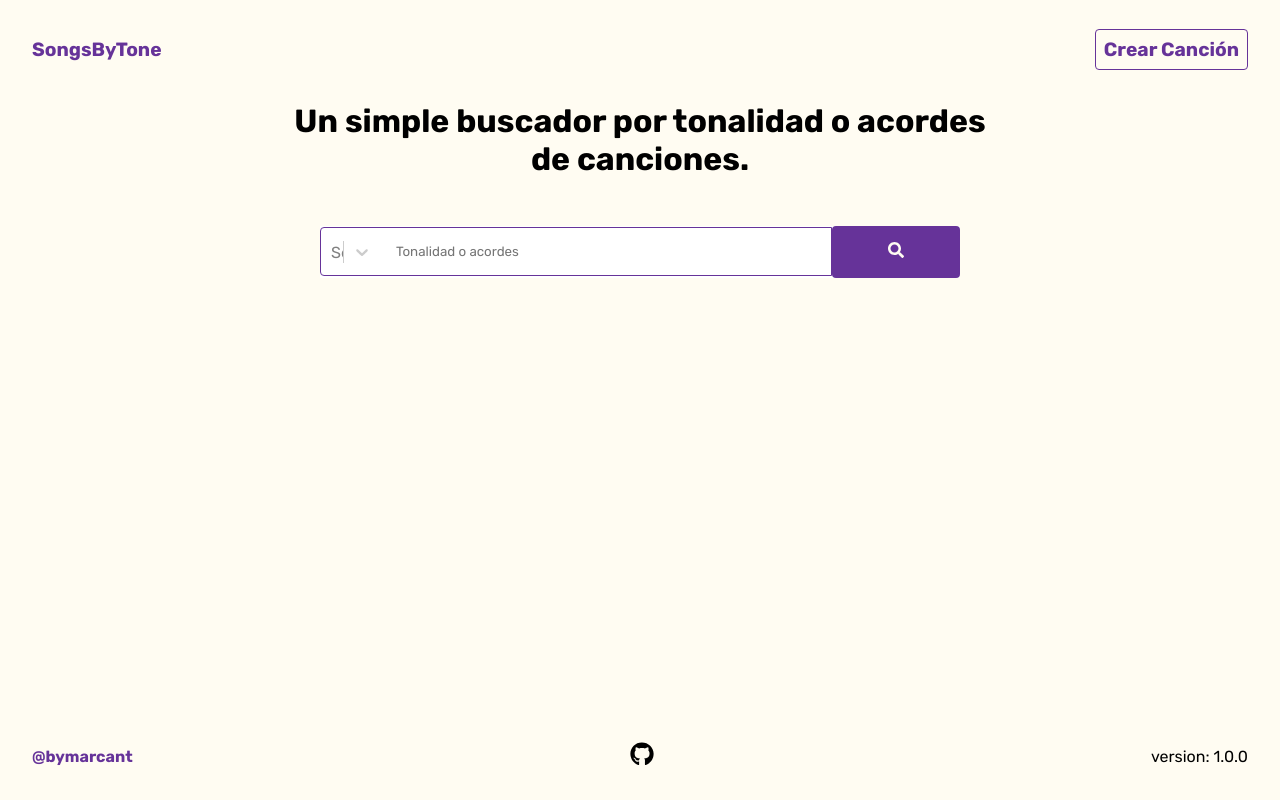
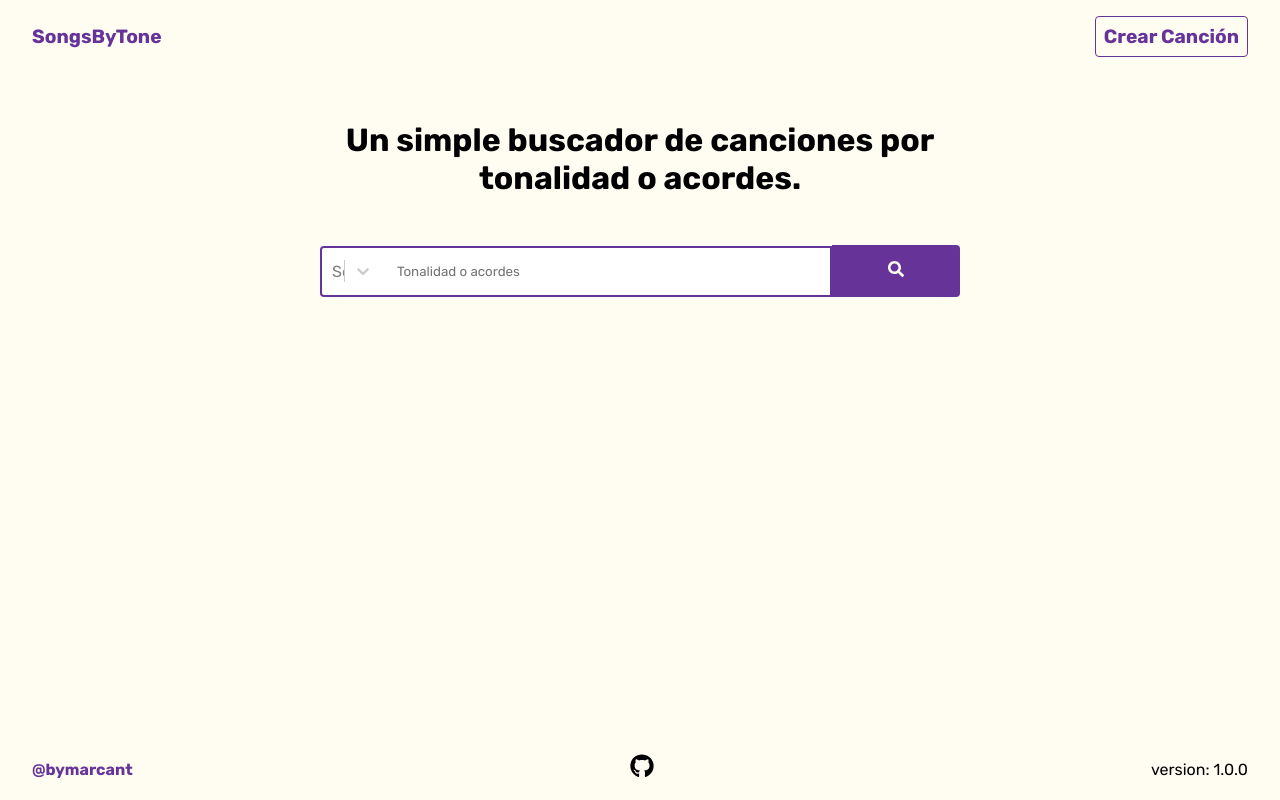
Before and after one commit to MarcAnt/songs-by-tone, a React (Create React App) app: page / in a window 1280 px wide. Built offline with nearby package versions, Linux system fonts and the light colour scheme; data requests are answered from the project's data file.

Commit message:
Preparando para refactorizar y documentar mas el codigo

```diff
--- a/src/Api/db.json
+++ b/src/Api/db.json
@@ -151,6 +151,30 @@
         "C"
       ],
       "id": 12
+    },
+    {
+      "name": "Otro Tema",
+      "chords": [
+        "Fm",
+        "A7",
+        "Dm",
+        "Am6"
+      ],
+      "tones": [
+        "E",
+        "Em"
+      ],
+      "id": 13
+    },
+    {
+      "name": "Con un tono y un acorde",
+      "chords": [
+        "Gm6"
+      ],
+      "tones": [
+        "E"
+      ],
+      "id": 14
     }
   ]
 }
--- a/src/GlobalStyles.ts
+++ b/src/GlobalStyles.ts
@@ -30,6 +30,12 @@ export const GlobalStyles = createGlobalStyle`
         overflow-x: hidden;
     }
 
+    .page {
+        min-height: 100vh;
+        display: flex;
+        flex-direction: column;
+        }
+
     a {
         color: var(--btnBgColor);
         text-decoration: none;
@@ -42,7 +48,6 @@ export const GlobalStyles = createGlobalStyle`
         padding: 1rem;
         font-weight: bold;
         border: none;
-        border-radius: 4px;
         cursor: pointer;
         font-size: 1rem;
         text-align: center;
@@ -99,7 +104,7 @@ export const GlobalStyles = createGlobalStyle`
 
     button:focus, input[type="submit"]:focus {
         /* border: 5px solid var(--btnBorder); */
-        box-shadow: 0 0 0 5px var(--btnBorder);
+        box-shadow: 0 0 0 2px var(--btnBorder);
     }
     button:active, input[type="submit"]:active {
         /* border: 5px solid var(--btnBorder); */
@@ -107,15 +112,18 @@ export const GlobalStyles = createGlobalStyle`
     }
     button:hover, input[type="submit"]:hover {
         /* border: 5px solid var(--btnBorder); */
-        box-shadow: 0 0 0 5px var(--btnBorder);
+        box-shadow: 0 0 0 2px var(--btnBorder);
     }
 
     .site-wrapper {
+
         display: flex;
-        justify-content: center;
-        align-content: center;
+        min-height: 100vh;
         flex-direction: column;
-        min-height: 100vh;
+    }
+
+    main {
+        flex-grow: 1;
     }
 
     .form-wrapper {
@@ -126,7 +134,6 @@ export const GlobalStyles = createGlobalStyle`
 
         section {
             flex: 50%;
-
             p {
                 padding-left: 2rem;
                 font-size: 2.5rem;
@@ -147,8 +154,10 @@ export const GlobalStyles = createGlobalStyle`
 
     .song-search-container {
 
-        height: 80vh;
-
+        /* height: 80vh; */
+        section {
+            padding-top: 2rem;
+        }
         section p {
             text-align: center;
             font-weight: bolder;
@@ -178,7 +187,7 @@ export const GlobalStyles = createGlobalStyle`
 
                 border-top-left-radius: 4px;
                 border-bottom-left-radius: 4px;
-                border: 0.5px solid var(--btnBgColor);
+                border: 2px solid var(--btnBgColor);
                 display: flex;
                 justify-content: center;
                 align-items: center;
@@ -279,7 +288,7 @@ export const GlobalStyles = createGlobalStyle`
         max-width: 1000px;
         min-width: 300px;
         /* min-height: 43vh; */
-        height: 44vh;
+        /* height: 44vh; */
         align-content: flex-start;
 
     }
@@ -339,8 +348,68 @@ export const GlobalStyles = createGlobalStyle`
             margin: 1.5rem;
         }
 
-        /* form {width: 100%} */
+        .form-wrapper{
+            section p {
+                font-size: 2rem;
+            }
+
+            form {
+                span,input[type="text"] {
+                    width: 80%;
+                }
+
+                span button[type="button"]{
+                    padding: 0 .2rem;
+                    font-size: .95rem;
+                }
+
+
+            }
+        }
     }
+
+
+
+
+    @media (max-width: 768px) {
+        .form-wrapper{
+            section p {
+                font-size: 1.5rem;
+            }
+
+            form {
+                span,input[type="text"] {
+                    width: 90%;
+                }
+
+            }
+        }
+    }
+
+
+    @media (max-width: 480px) {
+        .form-wrapper{
+            flex-direction: column;
+
+            section p {
+                font-size: 1rem;
+                text-align: center;
+                padding: 0;
+                margin: 0 auto;
+            }
+            section {
+                padding-top: 2rem;
+                flex:auto;
+            }
+
+            form {
+                flex: 100%;
+                width: 80%;
+            }
+
+        }
+    }
+
 
     @media (max-width: 379px) {
         button, input[type="submit"],input[type="text"] {
--- a/src/Pages/Home.tsx
+++ b/src/Pages/Home.tsx
@@ -5,13 +5,13 @@ import Error404 from "../Pages/Error404";
 
 const Home = () => {
   return (
-    <div>
+    <main>
       <Switch>
         <Route exact path="/" component={SongSearch} />
         <Route exact path="/create" component={SongForm} />
         <Route path="*" component={Error404} />
       </Switch>
-    </div>
+    </main>
   );
 };
 
--- a/src/components/ChordsInput.tsx
+++ b/src/components/ChordsInput.tsx
@@ -29,7 +29,7 @@ const ChordsInput: React.FC<Props> = ({
   const handleInput = (e: ChangeEvent<HTMLInputElement>) => {
     let currentValue = e.currentTarget.value;
     let charsRegx =
-      /:|;|"|'|{|}|&|%|@|!|`|~|=|_|<|>|(\*+)|(\?+)|([acdefghijklnopqrtuvwxyz])|([H-L])|([N-Z])|0/g;
+      /:|;|"|'|{|}|&|%|@|!|`|~|=|_|<|>|(\*+)|(\?+)|(\^+)|(\[+)|(\]+)|(\\+)|(\|+)|(\(+)|(\)+)|([acdefghijklnopqrtuvwxyz])|([H-L])|([N-Z])|0|\s/g;
     let separadoresRegx = /,|-|\./g;
 
     if (charsRegx.test(currentValue)) return;
@@ -80,6 +80,7 @@ const ChordsInput: React.FC<Props> = ({
   return (
     <>
       <span>
+        Acordes:
         {chords &&
           !formIsSubmited &&
           chords.map((chord, idx) => (
--- a/src/components/Footer/Footer.style.ts
+++ b/src/components/Footer/Footer.style.ts
@@ -3,6 +3,7 @@ import styled from "styled-components";
 export const FooterWrapper = styled.footer`
   text-align: center;
   width: 100%;
+  max-width: 1920px;
   padding: 1rem 2rem;
   /* transform: translateY(5vh); */
   p {
--- a/src/components/Header/Header.style.ts
+++ b/src/components/Header/Header.style.ts
@@ -3,6 +3,7 @@ import styled from "styled-components";
 export const HeaderWrapper = styled.header`
   text-align: center;
   width: 100%;
+  max-width: 1920px;
   padding: 1rem 2rem;
 
   p {
--- a/src/components/SongSearch.tsx
+++ b/src/components/SongSearch.tsx
@@ -120,7 +120,7 @@ const SongSearch: React.FC = () => {
     setFormIsSubmited(false);
 
     let charsRegx =
-      /:|;|"|'|{|}|&|%|@|!|`|~|=|_|<|>|(\*+)|(\?+)|([acdefghijklnopqrtvwxyz])|([H-L])|([N-Z])|([0])/g;
+      /:|;|"|'|{|}|&|%|@|!|`|~|=|_|<|>|(\*+)|(\?+)|(\$+)|(\*+)|(\?+)|(\^+)|(\[+)|(\]+)|(\\+)|(\|+)|(\(+)|(\)+)([acdefghijklnopqrtvwxyz])|([H-L])|([N-Z])|([0])/g;
 
     if (charsRegx.test(currentValue)) {
       e.currentTarget.value = "";
@@ -133,13 +133,51 @@ const SongSearch: React.FC = () => {
   };
 
   useEffect(() => {
+    //Handling close the search matches bar
     document.addEventListener("click", (e) => {
       e.target !== searchResultsRef.current ?? inputRef.current
         ? setFormIsSubmited(true)
         : setFormIsSubmited(false);
     });
-    // return document.removeEventListener("click", {});
   }, []);
+
+  React.useEffect(() => {
+    let count = 0;
+    let parentHeight = searchResultsRef.current?.getBoundingClientRect().height;
+    let y =
+      searchResultsRef.current?.children[0]?.getBoundingClientRect().height;
+
+    if (search) {
+      setTimeout(() => {
+        y =
+          searchResultsRef.current?.children[0]?.getBoundingClientRect().height;
+        parentHeight = searchResultsRef.current?.getBoundingClientRect().height;
+      }, 50);
+
+      // console.log(count, parentHeight, y);
+      searchResultsRef.current?.addEventListener("scroll", () => {
+        count = searchResultsRef.current!.scrollTop;
+      });
+
+      document.addEventListener("keydown", (e) => {
+        searchResultsRef.current?.focus();
+
+        if (e.key === "ArrowDown") {
+          if (y! - parentHeight! <= count) return;
+
+          searchResultsRef.current?.scroll(0, (count = count + 25));
+        }
+
+        if (e.key === "ArrowUp") {
+          if (count <= 0) {
+            count = 25;
+          }
+
+          searchResultsRef.current?.scroll(0, (count = count - 25));
+        }
+      });
+    }
+  }, [search]);
 
   const handleSearchBar = (inputResult: string) => {
     setSearch(inputResult);
@@ -149,7 +187,7 @@ const SongSearch: React.FC = () => {
   return (
     <div className="song-search-container">
       <section>
-        <p>Un simple buscador por tonalidad o acordes de canciones.</p>
+        <p>Un simple buscador de canciones por tonalidad o acordes.</p>
       </section>
 
       <form ref={formRef} onSubmit={handleSubmit}>
@@ -171,15 +209,17 @@ const SongSearch: React.FC = () => {
           </button>
         </div>
         <div className="search-matches-input" ref={searchResultsRef}>
-          {search
-            ? formIsSubmited
-              ? null
-              : inputResults.map((inputResult, idx) => (
+          {search ? (
+            formIsSubmited ? null : (
+              <ul>
+                {inputResults.map((inputResult, idx) => (
                   <li key={idx} onClick={() => handleSearchBar(inputResult)}>
                     {inputResult}
                   </li>
-                ))
-            : null}
+                ))}
+              </ul>
+            )
+          ) : null}
         </div>
       </form>
       {matches && !loading && <SongDetails matches={matches} />}
--- a/src/components/TonesInput.tsx
+++ b/src/components/TonesInput.tsx
@@ -28,8 +28,10 @@ const TonesInput: React.FC<Props> = ({
 
   const handleInput = (e: ChangeEvent<HTMLInputElement>) => {
     let currentValue = e.currentTarget.value;
+
     let charsRegx =
-      /:|;|"|'|{|}|&|%|@|!|`|~|=|_|<|>|(\*+)|(\?+)|([acdefghijklnopqrstuvwxyz])|([H-L])|([N-Z])|0/g;
+      /:|;|"|'|{|}|&|%|@|!|`|~|=|_|<|>|(\$+)|(\*+)|(\?+)|(\^+)|(\[+)|(\]+)|(\\+)|(\|+)|(\(+)|(\)+)|([acdefghijklnopqrstuvwxyz])|([H-L])|([N-Z])|[0-9]|\s/g;
+
     let separadoresRegx = /,|-|\./g;
 
     if (charsRegx.test(currentValue)) return;
@@ -80,6 +82,7 @@ const TonesInput: React.FC<Props> = ({
   return (
     <>
       <span>
+        Tonalidades:
         {tones &&
           !formIsSubmited &&
           tones.map((chord, idx) => (
--- a/src/helpers/alertMessages.ts
+++ b/src/helpers/alertMessages.ts
@@ -1,9 +1,10 @@
 export const ALERT_MESSAGES = {
   similarTone: "Agregar un tonalidad distinta",
   similarChord: "Agregar acordes distintos",
-  maxTones: "Solo 3 tonalidades por cancion",
-  maxChords: "Solo 5 acordes por cancion",
-  songCreated: "Cancion creada satisfactoriamente",
+  maxTones: "Solo 3 tonalidades por canción",
+  maxChords: "Solo 5 acordes por canción",
+  songCreated: "Canción creada satisfactoriamente",
   emptyForm: "Por favor, rellena los campos para crear un registro",
-  submitedForm: "Cancion creada con exito",
+  submitedForm: "Canción creada con éxito",
+  maxLength: "Máximo de 50 caracteres",
 };
```
Also changed, not shown: src/components/SongForm.tsx (+15 -2 lines).
